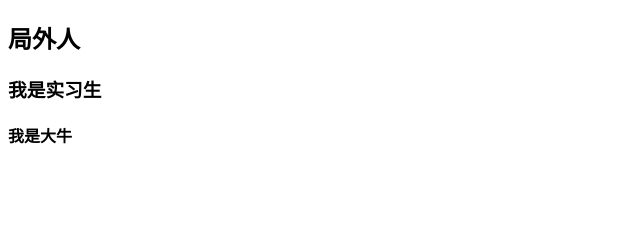
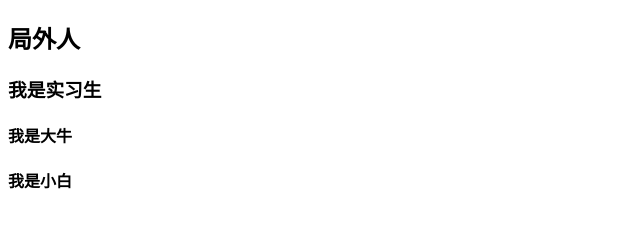
Before and after one commit to juwairensf/1815-3, a plain HTML site: page index1.html in a window 1280 px wide. Shown: the whole page, without its empty margins (0-640 px from the left). Drawn offline with Linux system fonts and the light colour scheme.

Commit message:
我是小白

```diff
--- a/index1.html
+++ b/index1.html
@@ -10,5 +10,6 @@
     <h2>局外人</h2>
     <h3>我是实习生</h3>
     <h4>我是大牛</h4>
+    <h4>我是小白</h4>
 </body>
 </html>
```
